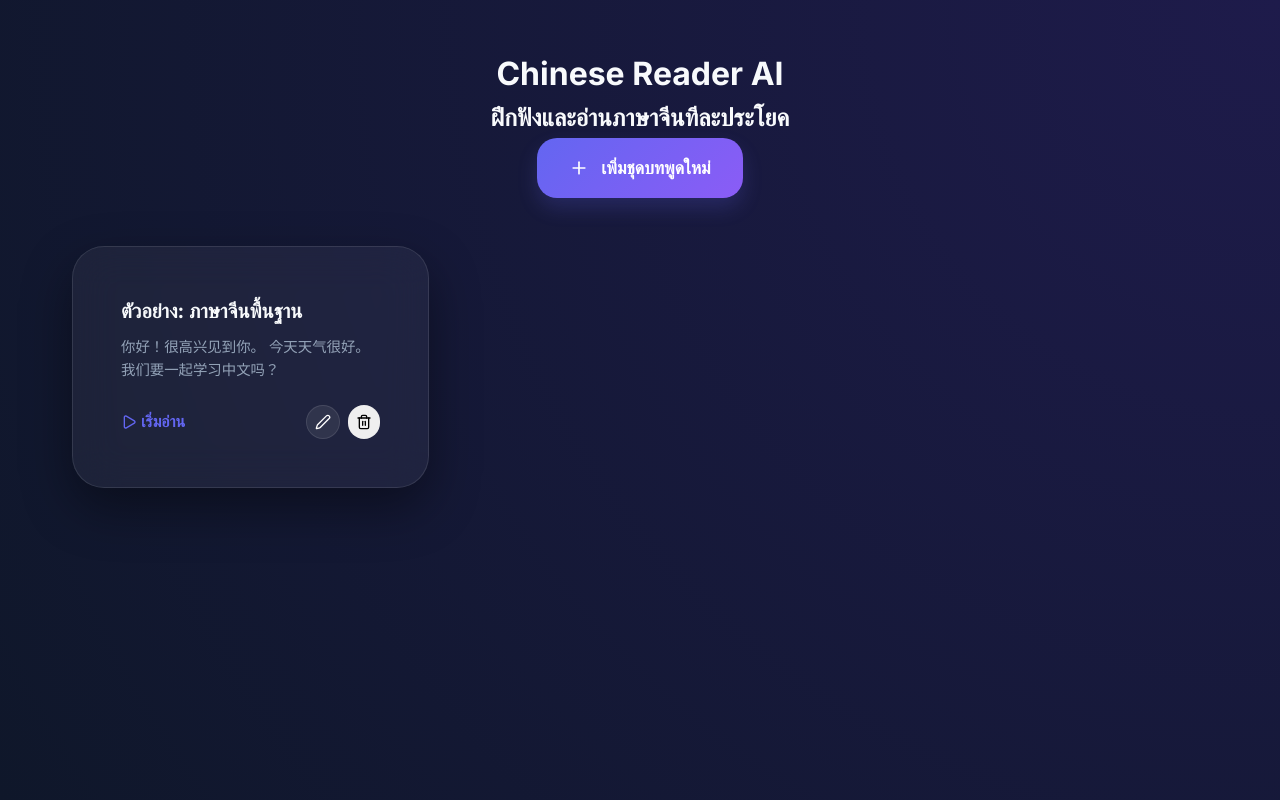
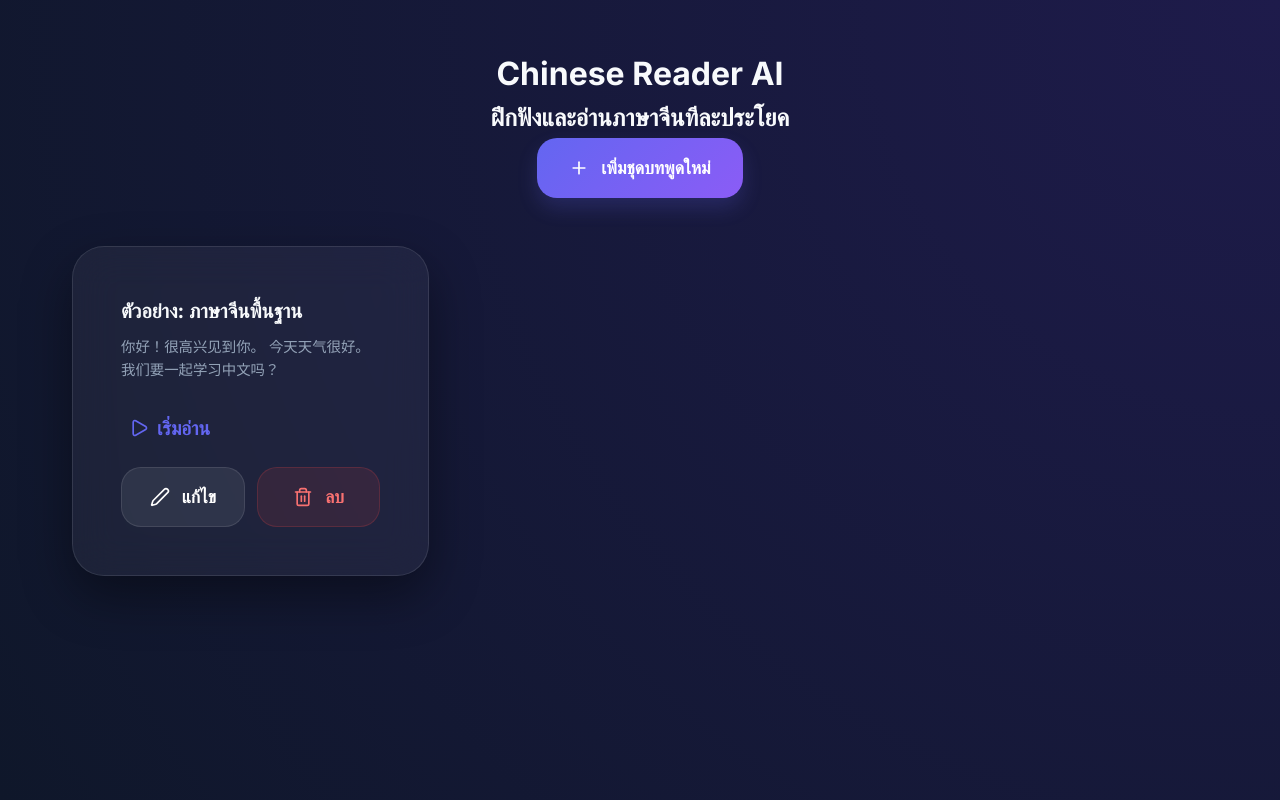
Before and after one commit to ajipitchayapong/speaker, a React (Vite) app: page / in a window 1280 px wide. Built offline with nearby package versions, Linux system fonts and the light colour scheme.

Commit message:
Make Edit and Delete buttons wider for iPad

```diff
--- a/src/App.jsx
+++ b/src/App.jsx
@@ -99,16 +99,17 @@ const App = () => {
                   <p style={{ color: 'var(--text-dim)', fontSize: '0.9rem', overflow: 'hidden', textOverflow: 'ellipsis', display: '-webkit-box', WebkitLineClamp: 3, WebkitBoxOrient: 'vertical' }}>
                     {set.content.replace(/\|\|\|/g, ' ')}
                   </p>
-                  <div style={{ marginTop: '1.5rem', display: 'flex', justifyContent: 'space-between', alignItems: 'center' }}>
-                    <div style={{ color: '#6366f1', display: 'flex', alignItems: 'center', gap: '0.25rem', fontWeight: 600 }}>
-                      <Play size={16} /> เริ่มอ่าน
+                  <div style={{ marginTop: '1.5rem', display: 'flex', flexDirection: 'column', gap: '1rem' }}>
+                    <div style={{ color: '#6366f1', display: 'flex', alignItems: 'center', gap: '0.5rem', fontWeight: 700, fontSize: '1.2rem', padding: '0.5rem' }}>
+                      <Play size={20} /> เริ่มอ่าน
                     </div>
-                    <div style={{ display: 'flex', gap: '0.5rem' }}>
-                      <button className="btn btn-secondary" style={{ padding: '0.5rem', minHeight: 'auto' }} onClick={(e) => handleEditSet(set, e)} title="แก้ไข">
-                        <Edit2 size={16} />
+
+                    <div style={{ display: 'flex', gap: '0.75rem' }}>
+                      <button className="btn btn-secondary" style={{ flex: 1, padding: '1rem' }} onClick={(e) => handleEditSet(set, e)}>
+                        <Edit2 size={20} /> แก้ไข
                       </button>
-                      <button className="btn btn-danger" style={{ padding: '0.5rem', minHeight: 'auto' }} onClick={(e) => handleDeleteSet(set.id, e)} title="ลบ">
-                        <Trash2 size={16} />
+                      <button className="btn btn-danger" style={{ flex: 1, padding: '1rem', background: 'rgba(239, 68, 68, 0.1)', border: '1px solid rgba(239, 68, 68, 0.2)', color: '#f87171' }} onClick={(e) => handleDeleteSet(set.id, e)}>
+                        <Trash2 size={20} /> ลบ
                       </button>
                     </div>
                   </div>
```
